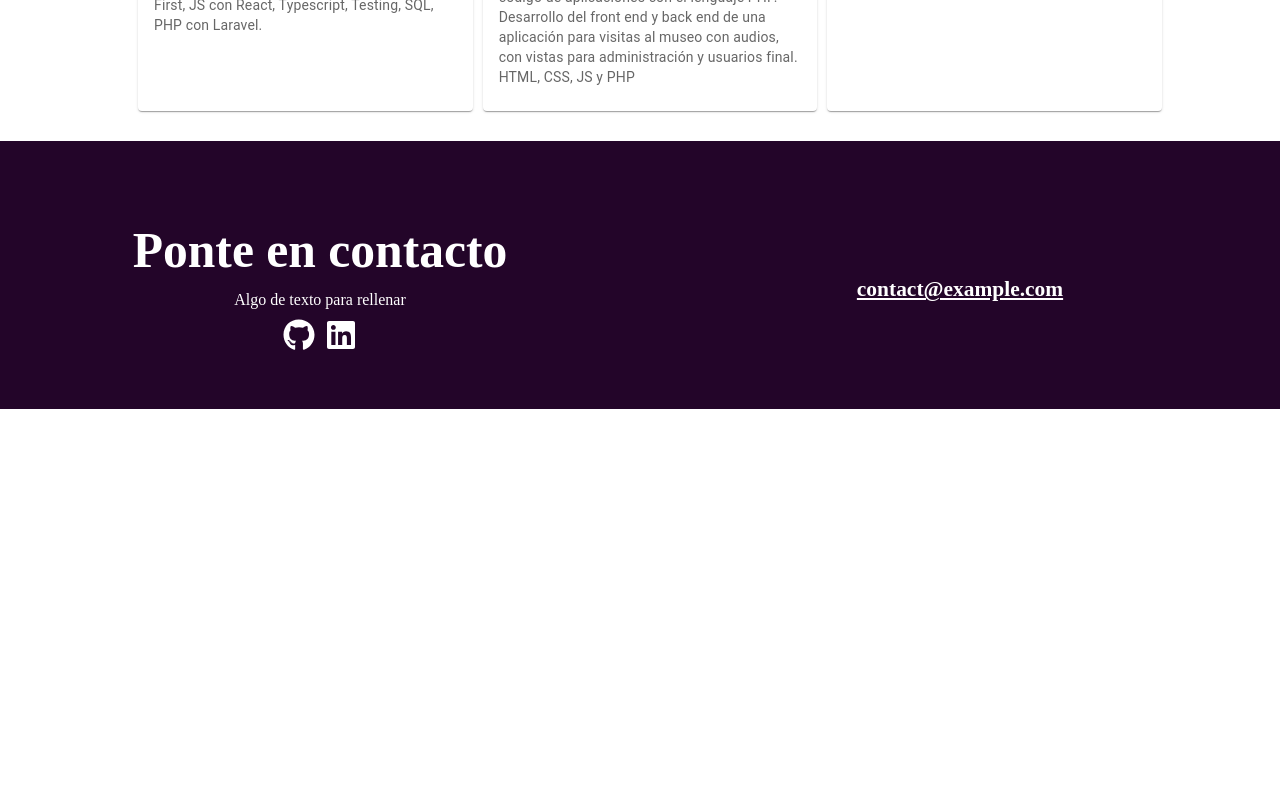
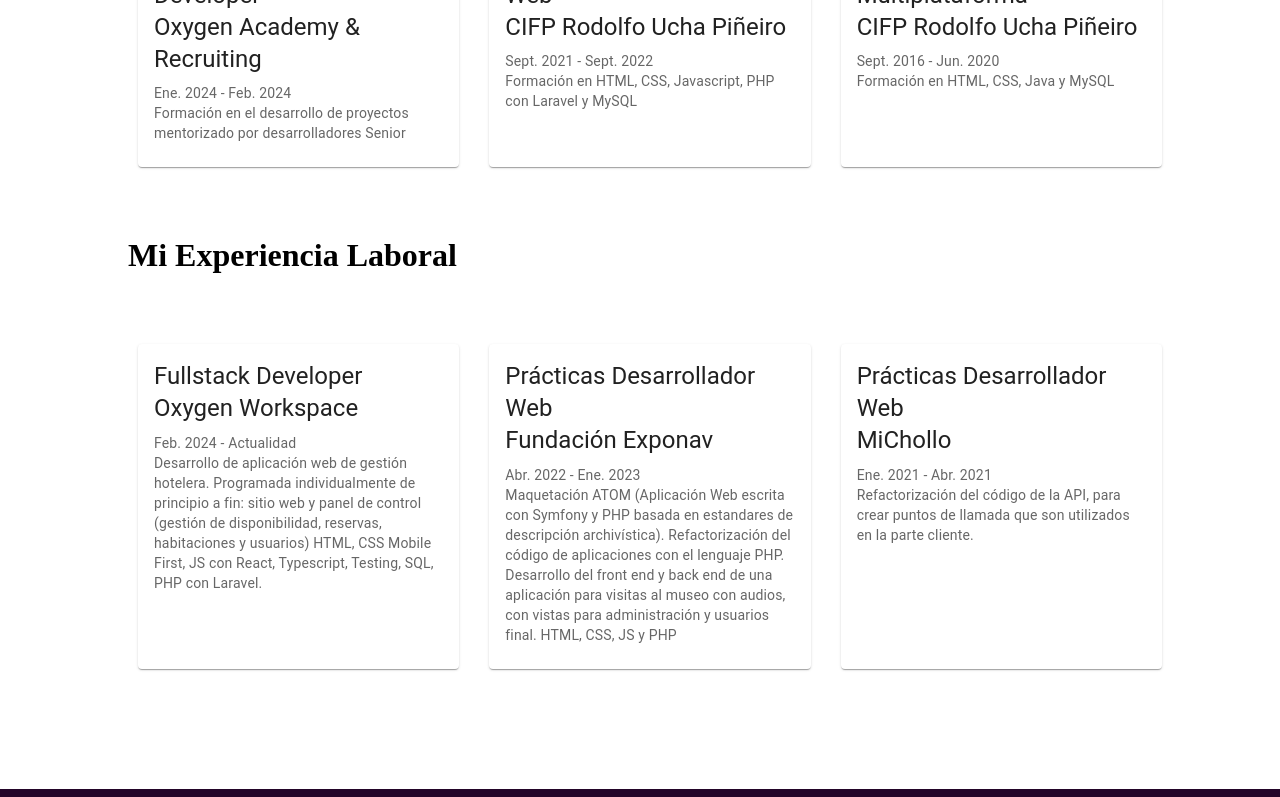
Before and after one commit to ruben-dev98/portfolio, a React (Vite) app: page / in a window 1280 px wide. Shown: the part 2000-2797 px from the top of the page. Before the commit the page ends 2409 px from the top, so only its background shows below. Built offline with nearby package versions, Linux system fonts and the light colour scheme.

Commit message:
FIX: styles on components footer, header and main (projects, experience, studies, stack cards)

```diff
--- a/src/assets/assets.ts
+++ b/src/assets/assets.ts
@@ -3,6 +3,7 @@ import { FaLaravel, FaGithub, FaLinkedin, FaJava, FaPhp, FaReact } from "react-i
 import { GrMysql } from 'react-icons/gr';
 import { TbBrandTypescript } from 'react-icons/tb';
 import { DiMongodb } from "react-icons/di";
+import { IoMdMail } from "react-icons/io";
 
 export const projects = [
 
@@ -65,6 +66,10 @@ export const social = [
     {
         link: 'https://www.linkedin.com/in/rub%C3%A9n-dopico-novo/',
         icon: FaLinkedin
+    },
+    {
+        link: 'mailto:ruben.dopico.dev@gmail.com',
+        icon: IoMdMail
     }
 
 ]
--- a/src/components/FooterComponent/FooterComponent.tsx
+++ b/src/components/FooterComponent/FooterComponent.tsx
@@ -4,67 +4,62 @@ import { social } from "../../assets/assets";
 import React from 'react';
 
 const FooterStyled = styled.footer`
+    padding: 40px 0;
+    background-color: #230529;
+    color: #fff;
+
+    header {
+        text-align: center;
+        display: block;
+        width: 100%;
+
+        h2 {
+            line-height: 1.75rem;
+            letter-spacing: 0.15rem;
+            font-size: 1.55rem;
+            font-weight: 700;
+            margin: 0 0 32px 0;
+        }
+
+        ul {
+            list-style: none;
+            width: 100%;
+
+            li {
+                display: inline-block;
+
+                a {
+                    font-size: 40px;
+                    padding: 8px;
+                    color: #fff;
+                }
+            }
+        }
+    }
 
     @media (min-width: 1000px) {
         padding: 80px 0 50px 0;
-        background-color: #230529;
-        color: #fff;
-
-        section {
-            display: flex;
-            justify-content: space-evenly;
-            align-items: center;
-        }
-
-        header {
-            width: 100%;
-            position: relative;
-            display: flex;
-            flex-direction: column;
-            justify-content: center;
-            align-items: center;
-            gap: 10px;
-        }
 
         h2 {
             font-size: 3.1rem;
             line-height: 3.75rem;
         }
 
-        footer {
-            width: 100%;
-            justify-content: center;
-            text-align: center;
-        }
-
-        ul {
-            list-style: none;
-            display: flex;
-            gap: 10px;
-        }
-
-        a {
-            font-size: 2rem;
-            color: #fff;
-        }
     }
 
 `;
 
 
+
 const FooterComponent = () => {
     return (
         <FooterStyled>
-            <section>
             <header>
                 <div>
                     <h2>
-                            Ponte en contacto
+                        Ponte En Contacto Conmigo
                     </h2>
                 </div>
-                    <p>
-                        Algo de texto para rellenar
-                    </p>
                 <ul>
                     {
                         social && social.map((soc, index) => {
@@ -80,23 +75,8 @@ const FooterComponent = () => {
                     }
                 </ul>
             </header>
-                <footer>
-                    <div>
-                        <span>
-                        </span>
-                    </div>
-                    <div>
-                        <a href="mailto:contact@example.com">
-                            <h6 >
-                                <span>contact@example.com</span>
-                            </h6>
-                        </a>
-                    </div>
-                </footer>
-            </section>
         </FooterStyled>
     );
 }
 
-
 export default FooterComponent;
--- a/src/components/HeaderComponent/HeaderComponent.tsx
+++ b/src/components/HeaderComponent/HeaderComponent.tsx
@@ -8,7 +8,7 @@ const HeaderStyled = styled.header`
     nav {
         display: none;
         a {
-            padding: 0 12px 0 0;
+            padding: 12px;
             color: #fff;
             text-decoration: none;
             font-size: 1.5rem;
@@ -16,6 +16,7 @@ const HeaderStyled = styled.header`
     }
 
     @media (min-width: 1000px) {
+
         nav {
             margin: 0 0 0 30px;
             display: flex;
@@ -32,13 +33,11 @@ const TitleStyled = styled.div`
     background-position: center;
     background-size: cover;
     height: 300px;
+    padding: 16px 0 0 0;
 
 
     header {
         text-align: center;
-        margin: 0 auto;
-        display: inline-block;
-        vertical-align: middle;
         color: #fff;
         text-transform: uppercase;
     }
@@ -68,9 +67,7 @@ const DivStyled = styled.div`
     background-repeat: no-repeat;
     background-size: cover;
     border-radius: 100%;
-    display: inline-block;
-    vertical-align: middle;
-    margin: 0 30px;
+    margin: 0 auto 16px auto;
 
     @media (min-width: 1000px) {
         margin: 0;
@@ -79,12 +76,16 @@ const DivStyled = styled.div`
 `;
 
 const HeaderComponent = () => {
+
     return (
         <>
             <HeaderStyled>
                 <nav>
-                    <a href="#about">Sobre Mí</a>
+                    <a href="#about">Acerca</a>
                     <a href="#projects">Proyectos</a>
+                    <a href="#studies">Estudios</a>
+                    <a href="#experiences">Experiencia</a>
+
                 </nav>
             </HeaderStyled>
             <TitleStyled>
--- a/src/components/MainComponent/MainComponent.tsx
+++ b/src/components/MainComponent/MainComponent.tsx
@@ -8,93 +8,53 @@ import { styled } from 'styled-components';
 
 
 const MainStyled = styled.main`
+    width: 80%;
+    margin: 0 auto;
+    height: auto;
+    padding: 50px 0;
 
+    section {
+        padding: 0 10px;
+        margin: 40px 0;
+        width: 100%;
+        font-size: 1rem;
+        color: #222;
+    }
+
+    .section__projects, .section__experience, .section__stack, .section__studies {
+        .MuiPaper-root {
+            margin: 30px 0;
+        }
+    }
 
     @media (min-width: 1000px) {
-        width: 80%;
-        margin: 0 auto;
-        height: auto;
 
         .section__projects {
             display: grid;
             grid-template-columns: repeat(2, 1fr);
-            gap: 10px;
+            gap: 30px;
             grid-auto-rows: minmax(100px, auto);
         }
 
         .section__stack {
             display: grid;
             grid-template-columns: repeat(4, 1fr);
-            gap: 10px;
+            gap: 30px;
             grid-auto-rows: minmax(50px, auto);
         }
 
         .section__experience {
             display: grid;
             grid-template-columns: repeat(3, 1fr);
-            gap: 10px;
+            gap: 30px;
             grid-auto-rows: minmax(50px, auto);
         }
 
         .section__studies {
             display: grid;
             grid-template-columns: repeat(3, 1fr);
-            gap: 10px;
+            gap: 30px;
             grid-auto-rows: minmax(50px, auto);
-        }
-
-        section {
-            padding: 0px 10px;
-            margin: 30px 0px;
-            width: 100%;
-            font-size: 1rem;
-            color: #222;
-
-            form {
-                width: 100%;
-
-                input:last-child {
-                    width: 90%;
-                }
-
-                div{
-                    display: inline-block;
-                    width: 50%;
-                    margin: 10px 0;
-
-                    &:nth-child(3), &:last-child {
-                        width: 100%;
-                    }
-                }
-
-                input {
-                    appearance: none;
-                    display: block;
-                    width: auto;
-                    padding: 10px;
-                    background-color: #f8f8f8;
-                    border-radius: 10px;
-
-                    &:focus {
-                        border-color: aliceblue;
-                    }
-                }
-
-                textarea {
-                    display: block;
-                    width: 100%;
-                    padding: 10px;
-                    border-radius: 10px;
-                    background-color: #f8f8f8;
-                }
-
-                label {
-                    display: block;
-                    font-size: 1.3rem;
-                    color: #222;
-                    margin-bottom: 7px;
-                }
-            }
         }
     }
 `;
@@ -106,8 +66,8 @@ const MainComponent = () => {
                 <StackComponent />
             </AboutComponent>
             <ProjectsComponent />
-            <StudiesComponent/>
-            <ExperienceComponent/>
+            <StudiesComponent />
+            <ExperienceComponent />
         </MainStyled>
     );
 }
--- a/src/index.css
+++ b/src/index.css
@@ -3,6 +3,10 @@
     padding: 0;
 }
 
-body {
+html {
+    scroll-behavior: smooth;
+}
+
+body, .root {
     width: 100%;
 }
```
Lines whose indentation alone changed are shown as unchanged.
